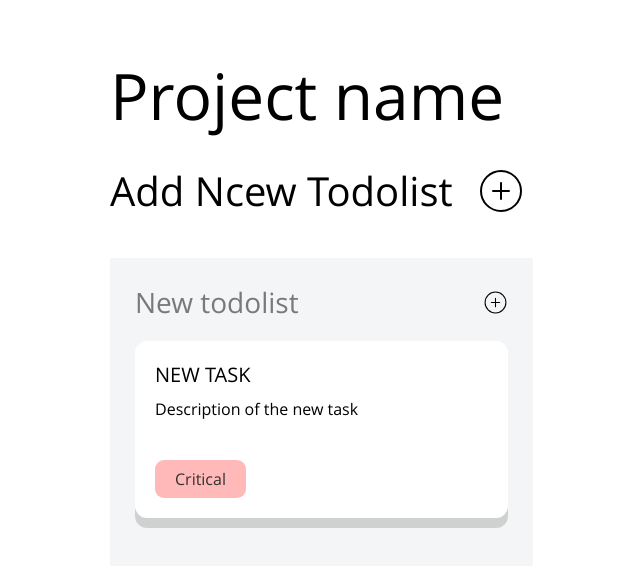
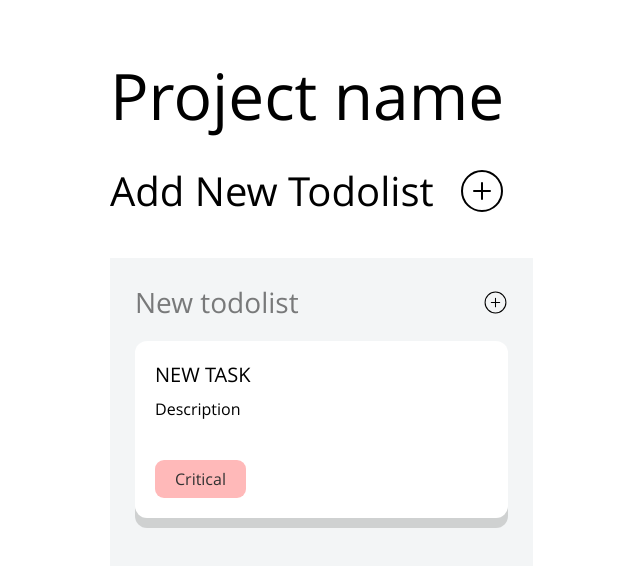
Before and after one commit to PaulZhemanov/todolist2.0, a React app: page / in a window 1280 px wide. Both pictures are taken after a click on the element 500 px from the left and 190 px from the top of the page. Shown: the top 566 px of the page, without its empty margins (0-640 px from the left). Built offline with nearby package versions, Linux system fonts and the light colour scheme.

Commit message:
some css change2

```diff
--- a/src/components/Header.tsx
+++ b/src/components/Header.tsx
@@ -42,13 +42,13 @@ const Header: React.FC = observer(() => {
       <Title>Project name</Title>
       <SizedBox height={24} />
       <StyledRow>
-        <SubTitile>Add Ncew Todolist</SubTitile>
+        <SubTitile>Add New Todolist</SubTitile>
         <Add
           onClick={() => {
             taskStore.addTodolist("New todolist")
             taskStore.addTask({
               taskTitle: "New Task",
-              description: "Description of the new task",
+              description: "Description",
               status: TASK_STATUS.ACTIVE,
               todoListId:
                 taskStore.todolists[taskStore.todolists.length - 1].id,
--- a/src/components/Todolist.tsx
+++ b/src/components/Todolist.tsx
@@ -42,7 +42,6 @@ const HeaderContainer = styled.div`
   justify-content: space-between;
   align-items: center;
   width: 373px;
-  height: fit-content;
 `
 const TasksContainer = styled.div`
   display: inline-flex;
@@ -67,8 +66,8 @@ interface IProps {
 
 const TodoList: React.FC<IProps> = observer(({ onEdit, todolist, id }) => {
   const defaultTask: TTask = {
-    taskTitle: "New",
-    description: "Blablabla",
+    taskTitle: "New Task",
+    description: "Description",
     status: TASK_STATUS.ACTIVE,
     todoListId: id,
   }
```
